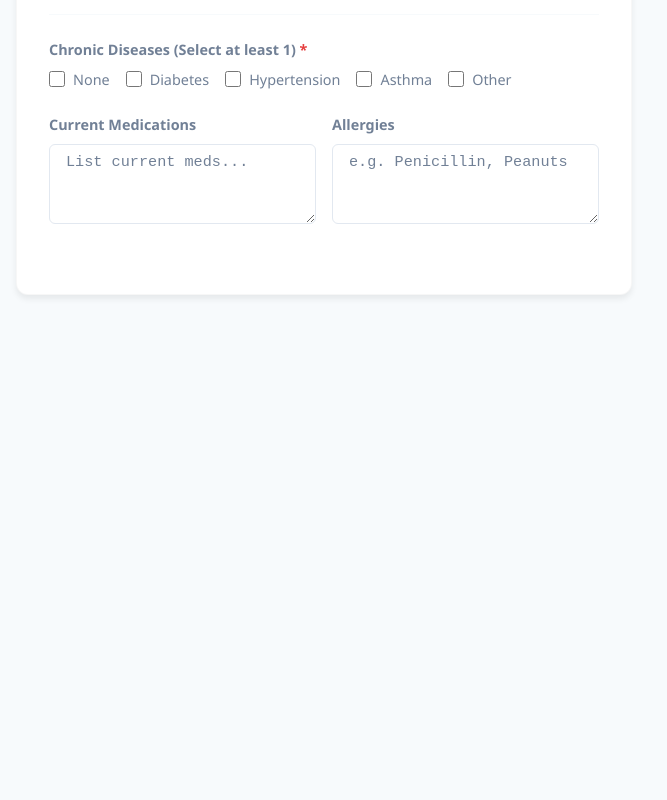
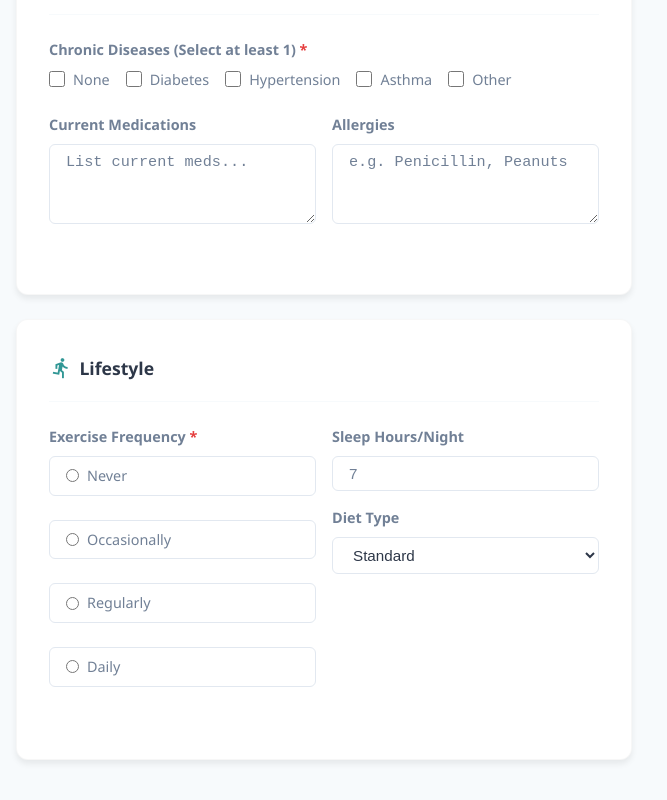
Before and after one commit to nischintd-2003/PatientHealthForm, a React (Vite) app: page / in a window 1280 px wide. Shown: the part 1045-1845 px from the top of the page, without its empty margins (0-667 px from the left). Before the commit the page ends 1380 px from the top, so only its background shows below. Built offline with nearby package versions, Linux system fonts and the light colour scheme.

Commit message:
feat(form):add lifestyle section

```diff
--- a/src/components/form/form.tsx
+++ b/src/components/form/form.tsx
@@ -3,6 +3,7 @@ import { InitialFormState, type LocalFormState } from '../../interface/form-stat
 import PersonalSection from './personal-section';
 import VitalsSection from './vitals-section';
 import MedicalHistorySection from './medical-history-section';
+import LifestyleSection from './lifestyle-section';
 
 export default function Form() {
   const [form, setForm] = useState<LocalFormState>(InitialFormState);
@@ -21,6 +22,7 @@ export default function Form() {
         <PersonalSection form={form} errors={errors} onChange={handleChange} />
         <VitalsSection form={form} errors={errors} onChange={handleChange} />
         <MedicalHistorySection form={form} errors={errors} onChange={handleChange} />
+        <LifestyleSection form={form} errors={errors} onChange={handleChange} />
       </form>
     </div>
   );
--- a/src/components/form/lifestyle-section.tsx
+++ b/src/components/form/lifestyle-section.tsx
@@ -0,0 +1,71 @@
+import type { FormSectionProps } from '../../interface/form-state-type';
+import { exerciseFrequencyConst, dietType } from '../../config';
+
+export default function LifestyleSection({ form, errors, onChange }: FormSectionProps) {
+  return (
+    <section className="form-card">
+      <div className="card-header">
+        <i className="ri-run-line"></i>
+        <h3>Lifestyle</h3>
+      </div>
+
+      <div className="row">
+        <div className="form-group col" id="exerciseGroup">
+          <label className="required">Exercise Frequency</label>
+
+          <div className="tile-group">
+            {exerciseFrequencyConst.map((opt) => (
+              <label key={opt} className="tile-option">
+                <input
+                  type="radio"
+                  name="exerciseFrequency"
+                  value={opt}
+                  checked={form.exerciseFrequency === opt}
+                  onChange={() =>
+                    onChange({
+                      target: { name: 'exerciseFrequency', value: opt },
+                    } as any)
+                  }
+                />
+                <span>{opt}</span>
+              </label>
+            ))}
+          </div>
+
+          {errors.exerciseFrequency && (
+            <small className="error-message">{errors.exerciseFrequency}</small>
+          )}
+        </div>
+
+        <div className="col">
+          <div className="form-group">
+            <label htmlFor="sleep">Sleep Hours/Night</label>
+            <input
+              id="sleep"
+              type="number"
+              name="sleepHours"
+              placeholder="7"
+              min={0}
+              max={24}
+              value={form.sleepHours ?? ''}
+              onChange={onChange}
+            />
+            {errors.sleepHours && <small className="error-message">{errors.sleepHours}</small>}
+          </div>
+
+          <div className="form-group">
+            <label htmlFor="diet">Diet Type</label>
+            <select id="diet" name="dietType" value={form.dietType} onChange={onChange}>
+              {dietType.map((d) => (
+                <option key={d} value={d}>
+                  {d}
+                </option>
+              ))}
+            </select>
+            {errors.dietType && <small className="error-message">{errors.dietType}</small>}
+          </div>
+        </div>
+      </div>
+    </section>
+  );
+}
```
